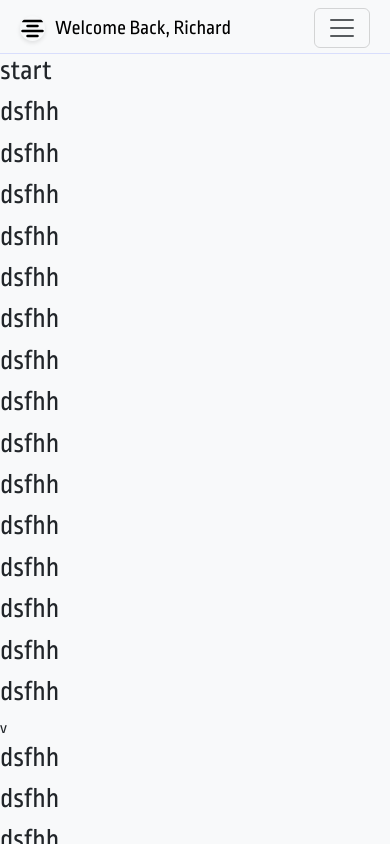
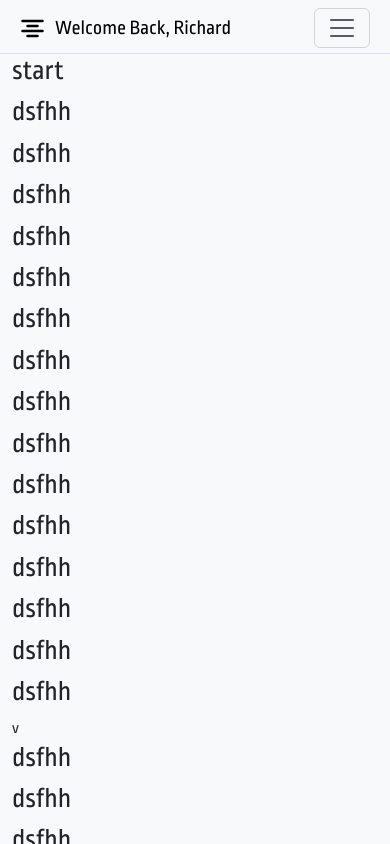
Before and after one commit to arijitf14/fusion-funds, a React (Vite) app: page /dashboard in a window 390 px wide. Built offline with nearby package versions, Linux system fonts and the light colour scheme.

Commit message:
feat: responsiveness added on dashboard and sider bar - 2

```diff
--- a/src/components/Dashboard/Dashboard.tsx
+++ b/src/components/Dashboard/Dashboard.tsx
@@ -4,6 +4,7 @@ import React from 'react';
 const Dashboard: React.FC = () => {
   return (
     <>
+
       <h1>start</h1>
       <h1>dsfhh</h1>
       <h1>dsfhh</h1>
@@ -35,6 +36,7 @@ const Dashboard: React.FC = () => {
       <h1>dsfhh</h1>
       <h1>dsfhh</h1>
       <h1>end</h1>
+
     </>
   );
 };
--- a/src/components/core/CommonLayout/CommonLayout.css
+++ b/src/components/core/CommonLayout/CommonLayout.css
@@ -57,10 +57,13 @@
     display: block;
     position: absolute;
     right: 0;
-    background-color: #f8f9fa;
     border-radius: 50%;
     padding: 5px;
-    box-shadow: 0 2px 4px rgba(0, 0, 0, 0.1);
+    right: 12px;
+    top: 10px;
+    height: 30px;
+    width: 30px;
+    color: white;
   }
 }
 
@@ -99,24 +102,26 @@
 /* Nav item styles */
 .nav-item {
   padding-left: 10px;
+  height: 50px;
 }
 
 .nav-item.selected {
   background-color: #596ac5; /* Highlight color */
   border-radius: 8px; /* Optional for rounded corners */
-  height: 50px;
+  /* height: 50px; */
 }
 
 /* Nav link styles */
 .nav-link {
   color: white !important; /* Force white font color */
   text-decoration: none;
-  transition: color 0.3s ease; /* Smooth color transition */
+  transition: color 0.3s ease;
+  white-space: pre;
 }
 
 /* Ensure selected nav-link retains white color */
 .nav-link.selected {
-  font-weight: bold; /* Optional: Highlight selected item */
+  /* font-weight: bold;  */
   color: white !important; /* Maintain white color for selected */
 }
 
--- a/src/components/core/CommonLayout/index.tsx
+++ b/src/components/core/CommonLayout/index.tsx
@@ -140,6 +140,7 @@ const LayoutHOC = <P extends object>(
               overflowY: "auto",
               height: `calc(100vh - ${navbarHeight}px)`,
             }}
+            className="container-fluid"
           >
             <WrappedComponent {...(props as P)} />
           </div>
--- a/src/components/core/Header/Header.css
+++ b/src/components/core/Header/Header.css
@@ -27,13 +27,6 @@
   /* Responsive adjustments for smaller screens */
   @media (max-width: 768px) {
     .toggle-sidebar {
-      display: block; /* Show button on smaller screens */
-      /* position: fixed; Keeps the button in a consistent place */
-      /* top: 10px; */
-      /* left: 10px; */
-      background-color: #f8f9fa;
-      border-radius: 50%;
-      /* padding: 5px; */
-      box-shadow: 0 2px 4px rgba(0, 0, 0, 0.1);
+      display: block;
     }
   }
```
Also changed, not shown: src/index.css (line endings or trailing spaces).
